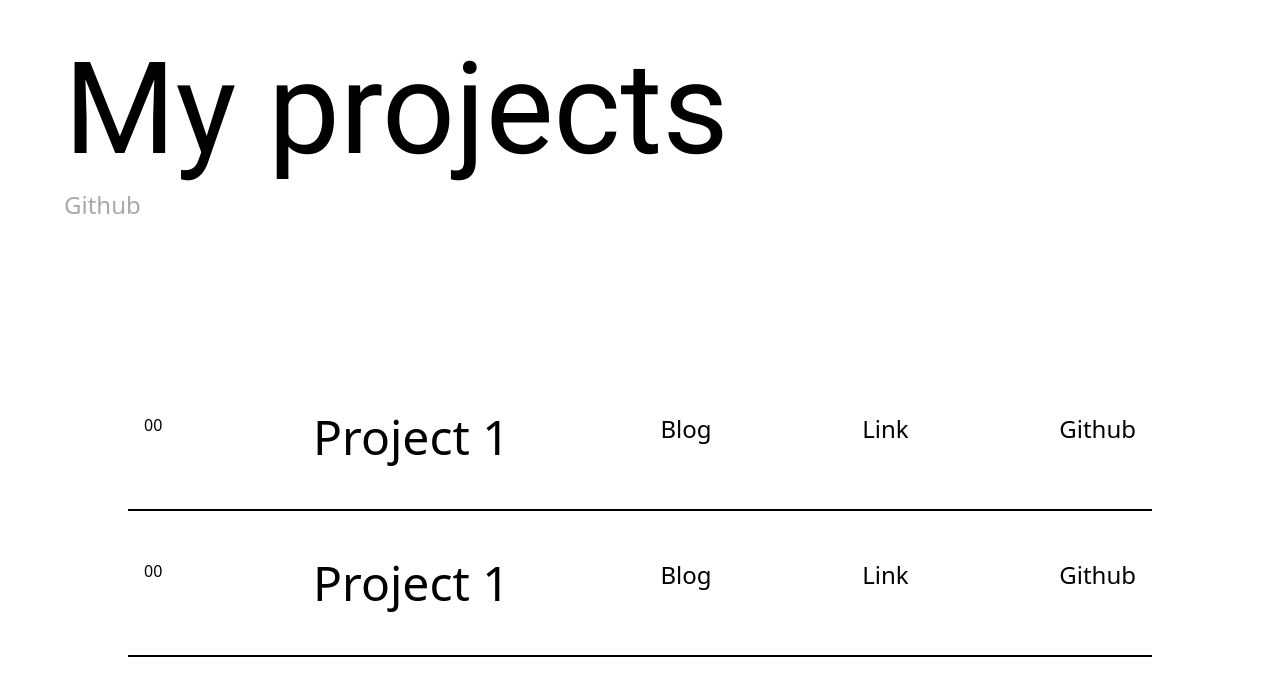
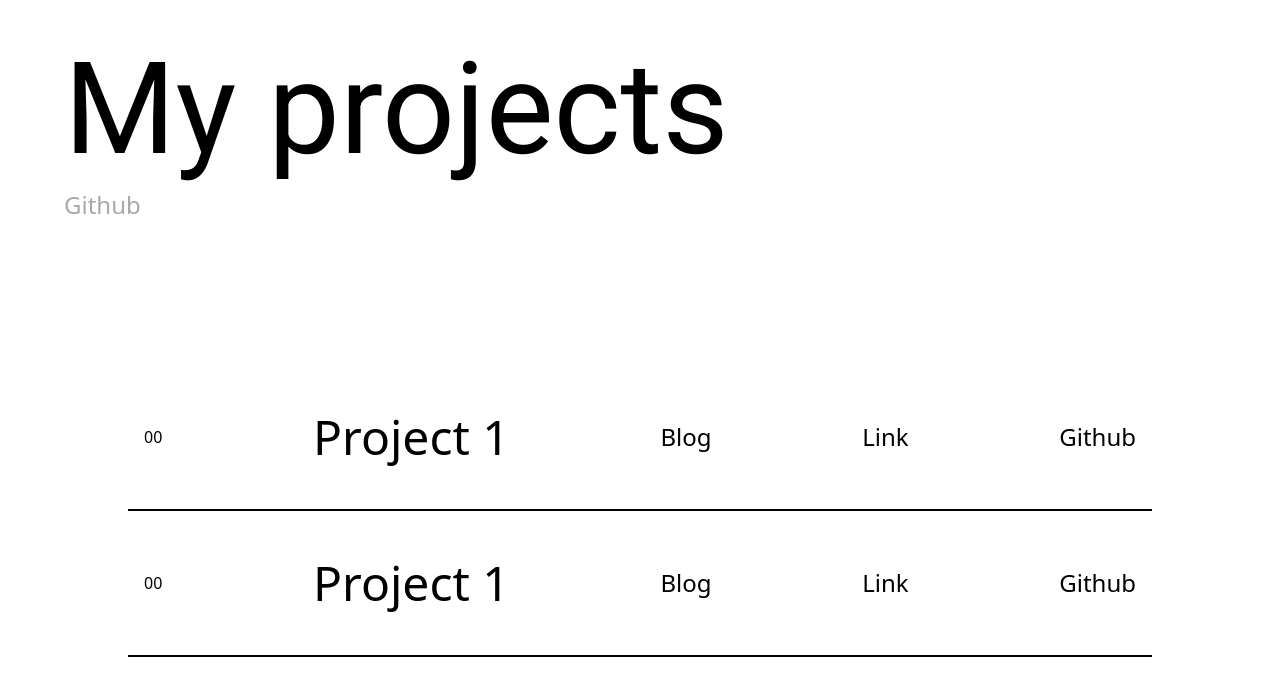
Before and after one commit to a-s-t-e-y-a/portfoliov2, a Next.js app: page / in a window 1280 px wide. Shown: the part 1672-2367 px from the top of the page. Built offline with nearby package versions, Linux system fonts and the light colour scheme.

Commit message:
:bug: BUG : items place center in the about projects

```diff
--- a/src/components/blogs/showcase_item.js
+++ b/src/components/blogs/showcase_item.js
@@ -1,10 +1,13 @@
 export default function ShowcaseBlog() {
   return (
     <>
-      <div className="flex justify-center mt-12">
+      <div className="flex justify-center items-center mt-12">
         <div className="max-w-3xl border-b-2 pb-2 border-gray-landing">
           <div className="text-2xl mb-8">
-            <a> Lorem ipsum one line title goes here and you can view my blogs to</a>
+            <a>
+              {" "}
+              Lorem ipsum one line title goes here and you can view my blogs to
+            </a>
           </div>
           <div className="text-gray-landing">
             Lorem Ipsum is simply dummy text of the printing and typesetting
@@ -14,7 +17,7 @@ export default function ShowcaseBlog() {
           </div>
         </div>
       </div>
-      <div className="flex justify-center mt-12">
+      <div className="flex justify-center items-center mt-12">
         <div className="max-w-3xl border-b-2 pb-2 border-gray-landing">
           <div className="text-2xl mb-8">
             Lorem ipsum one line title goes here and you can view my blogs to
@@ -27,7 +30,6 @@ export default function ShowcaseBlog() {
           </div>
         </div>
       </div>
-
     </>
   );
 }
--- a/src/components/landing_page/ShowCase.js
+++ b/src/components/landing_page/ShowCase.js
@@ -27,14 +27,14 @@ export default function Showcase() {
         </div>
       </div>
       <div className="mb-12">
-        <div className="flex justify-between mx-32 py-12 hover:bg-black-landing hover:text-white-landing px-4 ease-in duration-300 border-b-2">
+        <div className="flex justify-between items-center mx-32 py-12 hover:bg-black-landing hover:text-white-landing px-4 ease-in duration-300 border-b-2">
           <div>00</div>
           <div className="text-5xl">Project 1</div>
           <div className="text-2xl">Blog</div>
           <div className="text-2xl">Link</div>
           <div className="text-2xl">Github</div>
         </div>
-        <div className="flex justify-between mx-32 py-12 hover:bg-black-landing hover:text-white-landing px-4 ease-in duration-300 border-b-2">
+        <div className="flex justify-between items-center mx-32 py-12 hover:bg-black-landing hover:text-white-landing px-4 ease-in duration-300 border-b-2">
           <div>00</div>
           <div className="text-5xl">Project 1</div>
           <div className="text-2xl">Blog</div>
```
